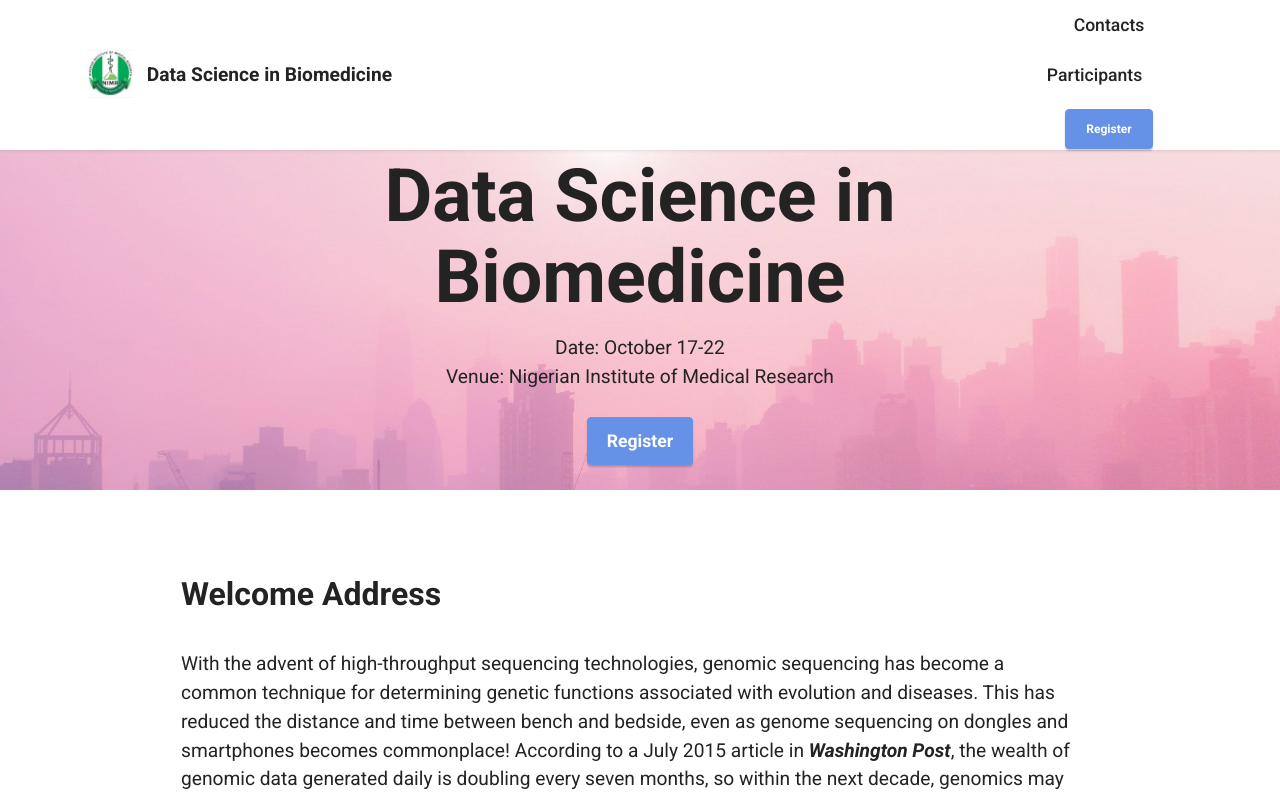
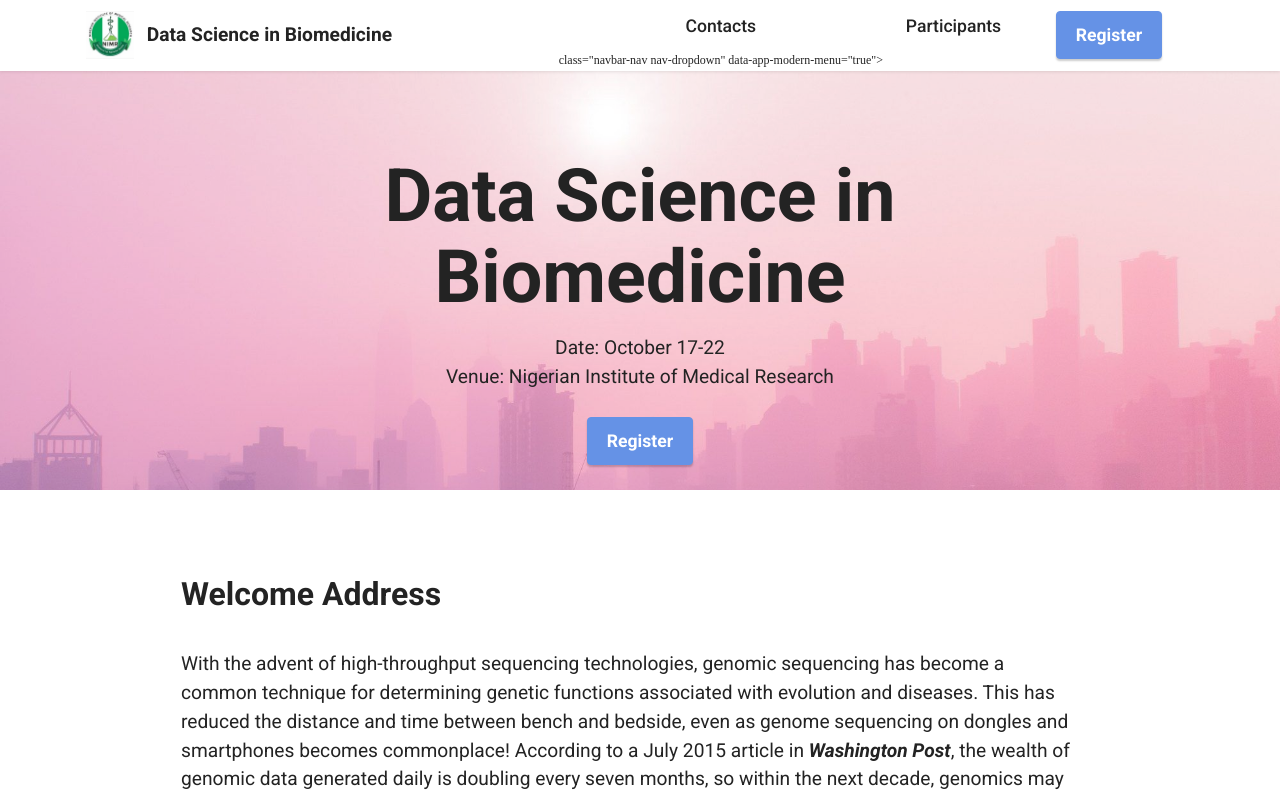
Before and after one commit to NIMR-Project/Workshop, a plain HTML site: page index.html in a window 1280 px wide. Shown: the top 797 px of the page. Drawn offline with Linux system fonts and the light colour scheme; files whose address does not match are found by name.

Commit message:
Update index.html

```diff
--- a/index.html
+++ b/index.html
@@ -55,7 +55,7 @@
             </button>
             <div class="collapse navbar-collapse" id="navbarSupportedContent">
                 <ul class="navbar-nav nav-dropdown" data-app-modern-menu="true"><li class="nav-item"><a class="nav-link link text-black text-primary display-4" href="mailto:olufemim3@gmail.com">Contacts</a>
-                <ul class="navbar-nav nav-dropdown" data-app-modern-menu="true"><li class="nav-item"><a class="nav-link link text-black text-primary display-4" href="page5.html">Participants</a>
+                class="navbar-nav nav-dropdown" data-app-modern-menu="true"><li class="nav-item"><a class="nav-link link text-black text-primary display-4" href="page5.html">Participants</a>
                     </li></ul>
 
                 <div class="navbar-buttons mbr-section-btn"><a class="btn btn-primary display-4" href="https://forms.gle/8Yi9qKsp832Jedd18" target="_blank">Register</a></div>
```
